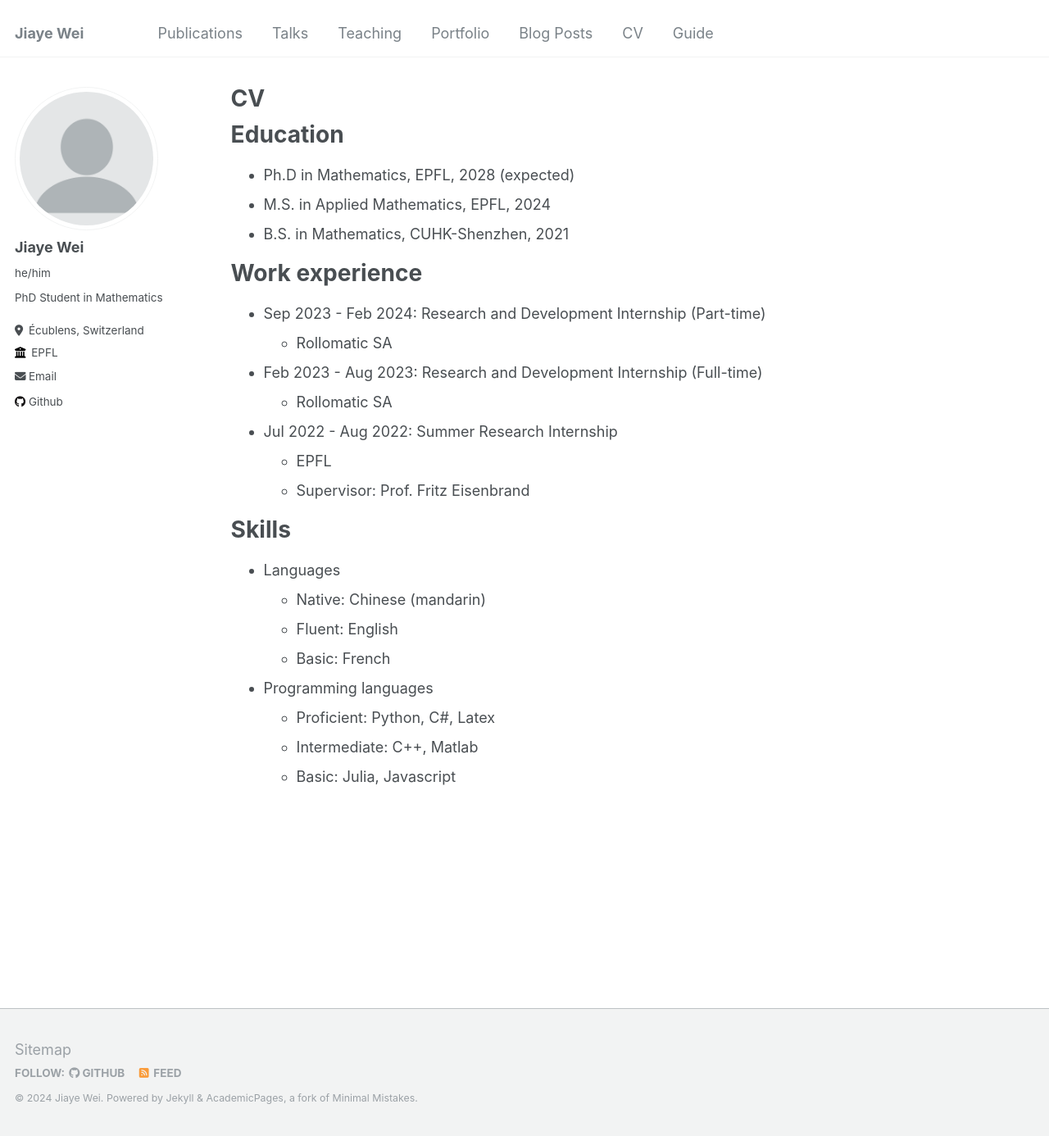
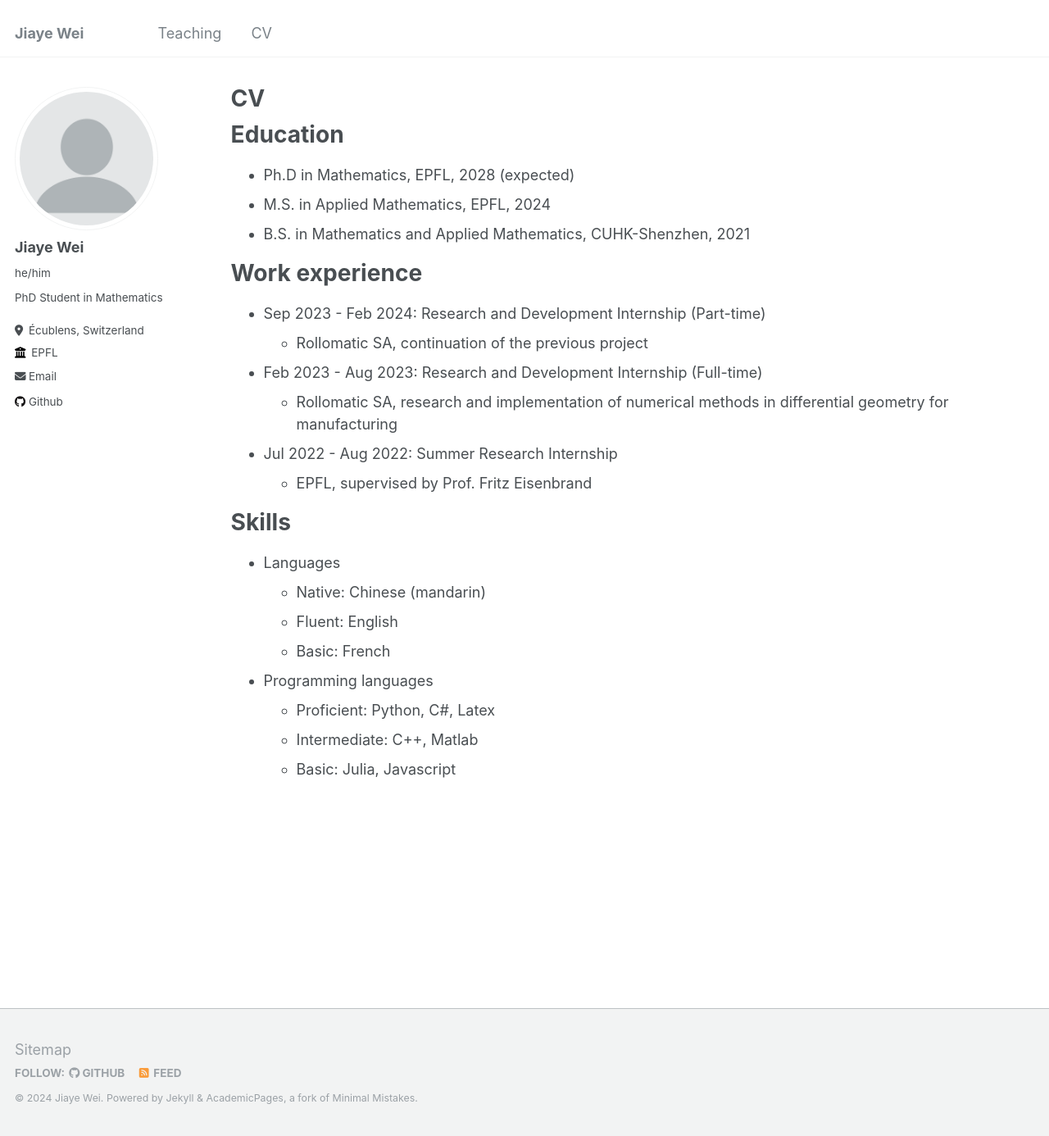
Before and after one commit to jiaye-W/jiaye-W.github.io, a Jekyll site: the page built from _pages/cv.md, in a window 1280 px wide and 1386 px high. Shown: the whole window at 82% size. Built offline with Jekyll 4.4.1, drawn with Linux system fonts in a browser that asks for light colours.

Commit message:
Hide items from header and slightly change CV

```diff
--- a/_pages/cv.md
+++ b/_pages/cv.md
@@ -13,19 +13,18 @@ Education
 ======
 * Ph.D in Mathematics, EPFL, 2028 (expected)
 * M.S. in Applied Mathematics, EPFL, 2024
-* B.S. in Mathematics, CUHK-Shenzhen, 2021
+* B.S. in Mathematics and Applied Mathematics, CUHK-Shenzhen, 2021
 
 Work experience
 ======
 * Sep 2023 - Feb 2024: Research and Development Internship (Part-time)
-  * Rollomatic SA
+  * Rollomatic SA, continuation of the previous project
 
 * Feb 2023 - Aug 2023: Research and Development Internship (Full-time)
-  * Rollomatic SA
+  * Rollomatic SA, research and implementation of numerical methods in differential geometry for manufacturing
 
 * Jul 2022 - Aug 2022: Summer Research Internship
-  * EPFL
-  * Supervisor: Prof. Fritz Eisenbrand
+  * EPFL, supervised by Prof. Fritz Eisenbrand
 
 
 Skills
```
Also changed, not shown: _data/navigation.yml (+10 -10 lines).
